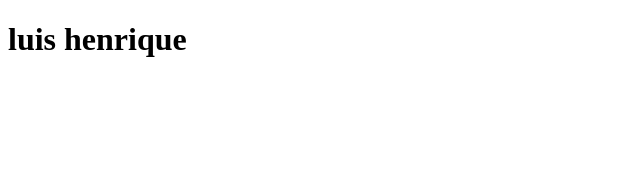
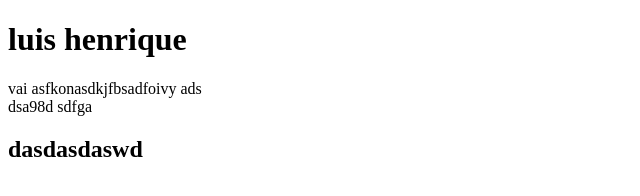
Before and after one commit to luiskksk/exercicios-commit, a plain HTML site: page index.html in a window 1280 px wide. Shown: the whole page, without its empty margins (0-640 px from the left). Drawn offline with Linux system fonts and the light colour scheme.

Commit message:
fix= corrige fechamento de tag no index.html

```diff
--- a/index.html
+++ b/index.html
@@ -7,5 +7,13 @@
 </head>
 <body>
     <h1>luis henrique</h1>
+    vai asfkonasdkjfbsadfoivy
+    ads<aside>dsa98d
+        sdfga
+
+    </aside>
+    <div class = button>
+        <h2>dasdasdaswd</h2>
+    </div>
 </body>
 </html>
```
